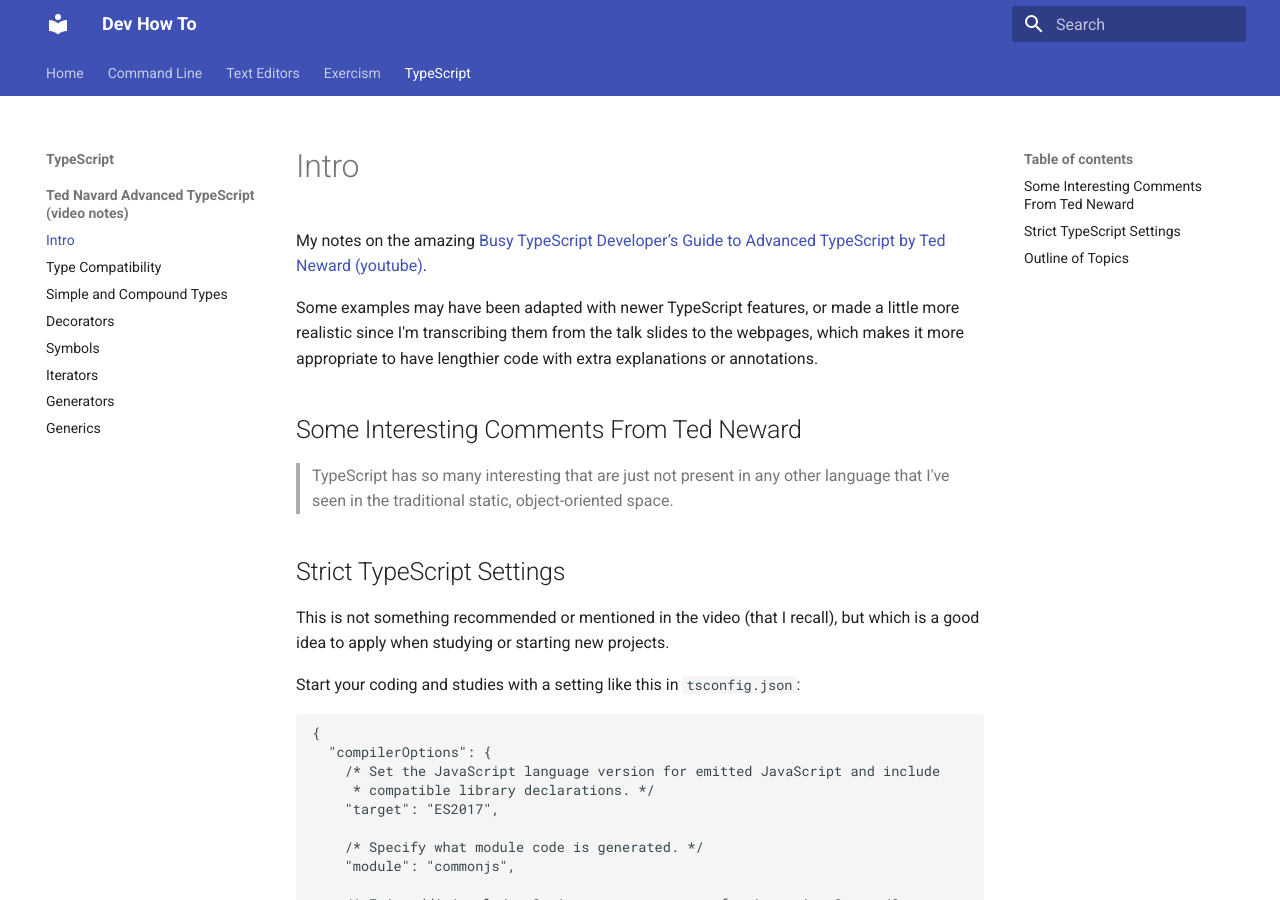
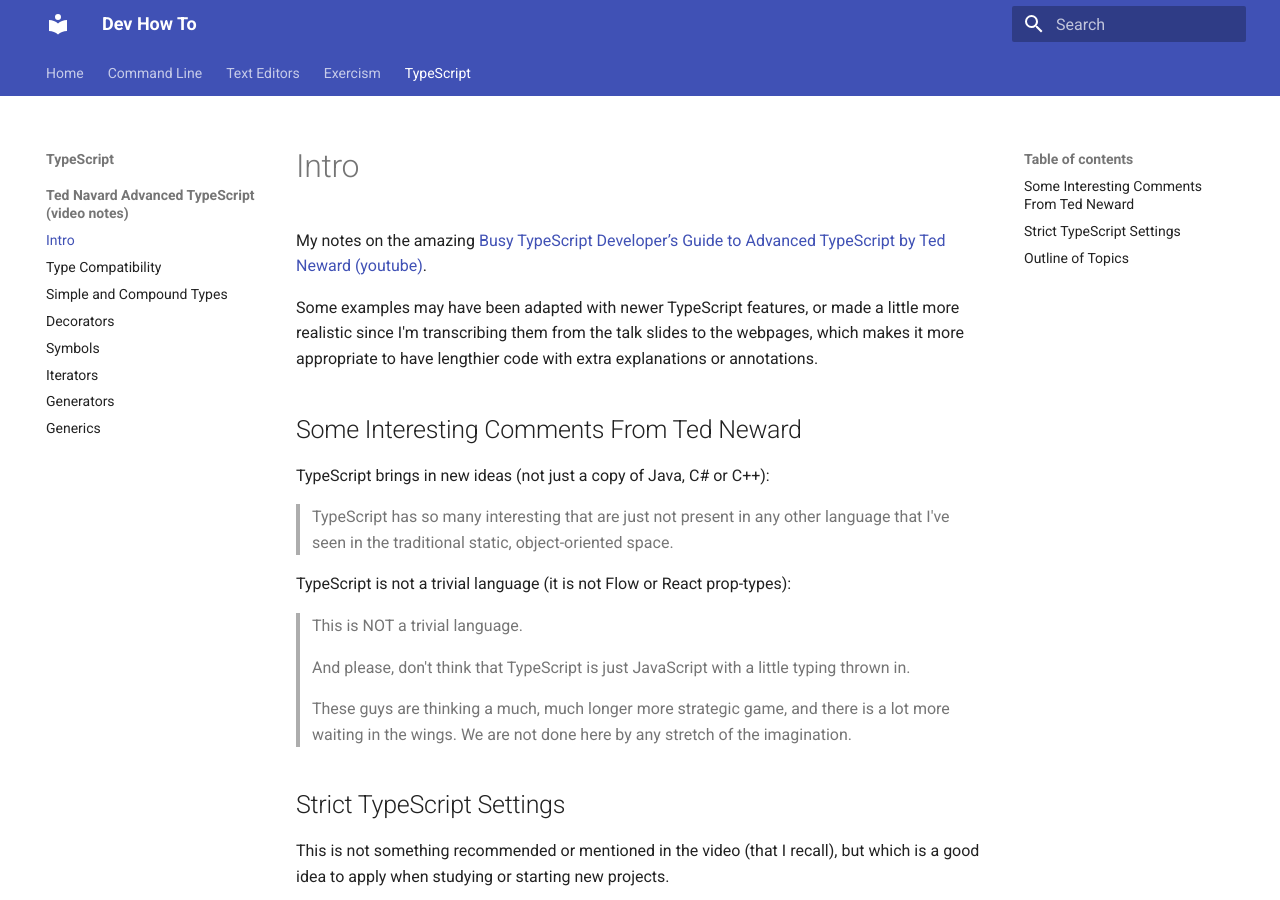
Before and after one commit to FernandoBasso/devhowto, an MkDocs documentation site: the page built from docs/typescript/ted-neward-advanced-typescript/00-intro.md, in a window 1280 px wide and 900 px high. Built offline with MkDocs 1.6.1 and Material for MkDocs 9.7.7, drawn with Linux system fonts in a browser that asks for light colours.

Commit message:
tnadv: Condiotinal types and final notes

```diff
--- a/docs/typescript/ted-neward-advanced-typescript/00-intro.md
+++ b/docs/typescript/ted-neward-advanced-typescript/00-intro.md
@@ -10,8 +10,21 @@ lengthier code with extra explanations or annotations.
 
 ## Some Interesting Comments From Ted Neward
 
+TypeScript brings in new ideas (not just a copy of Java, C# or C++):
+
 > TypeScript has so many interesting that are just not present in any other
 > language that I've seen in the traditional static, object-oriented space.
+
+TypeScript is not a trivial language (it is not Flow or React prop-types):
+
+> This is NOT a trivial language.
+>
+> And please, don't think that TypeScript is just JavaScript with a little
+> typing thrown in.
+>
+> These guys are thinking a much, much longer more strategic game, and there is
+> a lot more waiting in the wings. We are not done here by any stretch of the
+> imagination.
 
 ## Strict TypeScript Settings
 
```
Also changed, not shown: docs/typescript/ted-neward-advanced-typescript/07-generics.md (+70 -0 lines), 1 other file.
